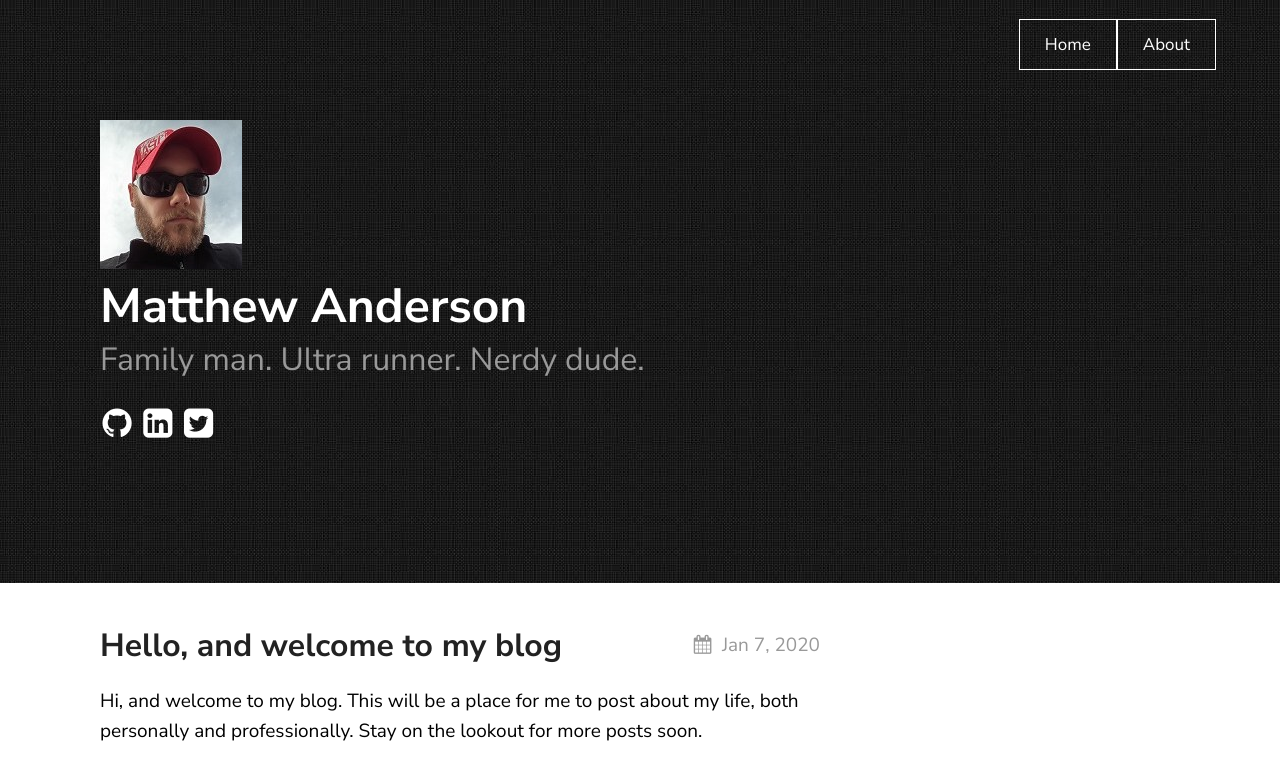
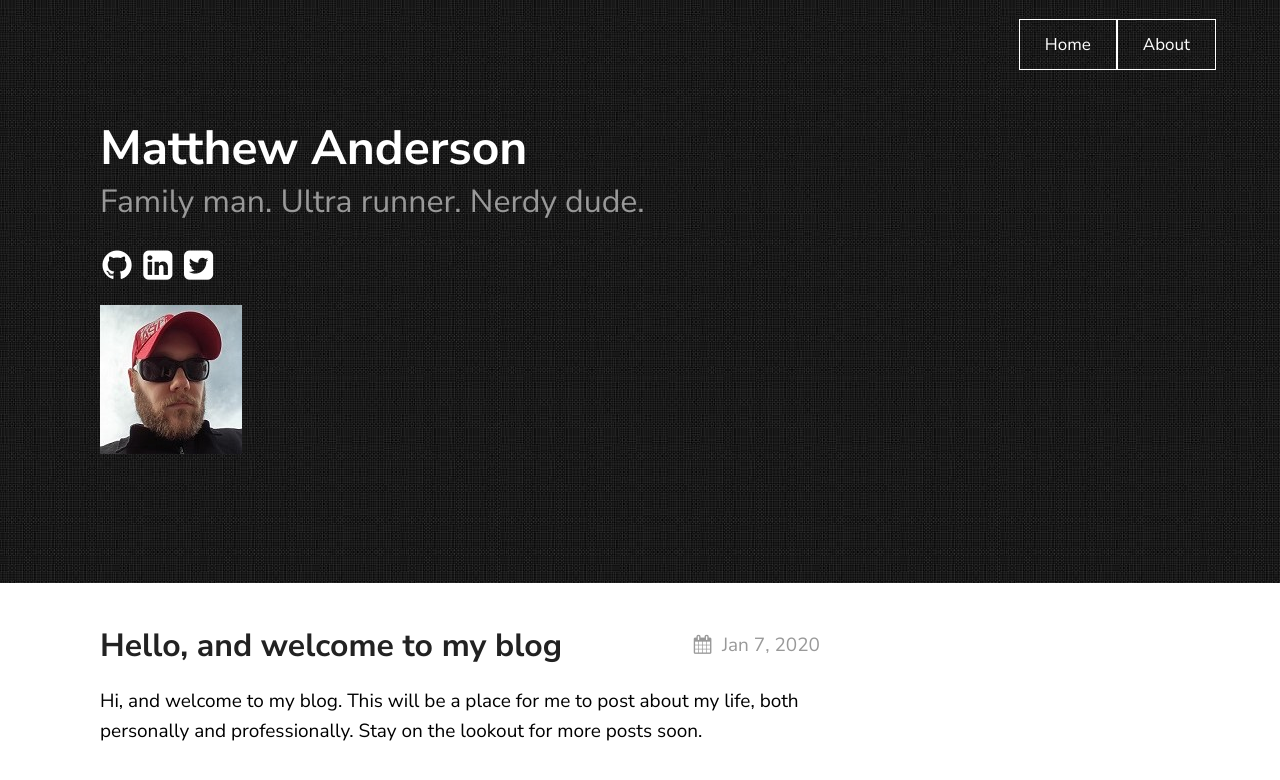
Before and after one commit to samarsault/texture, a Jekyll site: the page built from index.md, in a window 1280 px wide. Shown: the top 780 px of the page. Built offline with Jekyll 4.4.1, drawn with Linux system fonts in a browser that asks for light colours.

Commit message:
Doing something strange with the header.

```diff
--- a/_includes/page_header.html
+++ b/_includes/page_header.html
@@ -1,7 +1,14 @@
 <div class="container">
+	<table style="width:100%">
+		<td style="height:100%">
 		  <img src="{{ site.baseurl }}/assets/photos/bio-photo.jpg" class="user-image" alt="{{ site.texture.title }}">
+		</td>
+		<tr>
 			<h1>{{ site.texture.title }}</h1>
+		</tr>
+		<tr>
 			<h2>{{ site.texture.tagline }}</h2>
+		</tr>
 		<ul class="social">
 			{%- if site.texture.social_links.github -%}
 				<a href="https://github.com/{{ site.texture.social_links.github }}"><li><i class="icon-github-circled"></i></li></a>
@@ -13,4 +20,5 @@
 				<a href="https://twitter.com/{{ site.texture.social_links.twitter }}"><li><i class="icon-twitter-squared"></i></li></a>
 			{%- endif -%}
 		</ul>
+  </table>
 </div>
```
Lines whose indentation alone changed are shown as unchanged.
